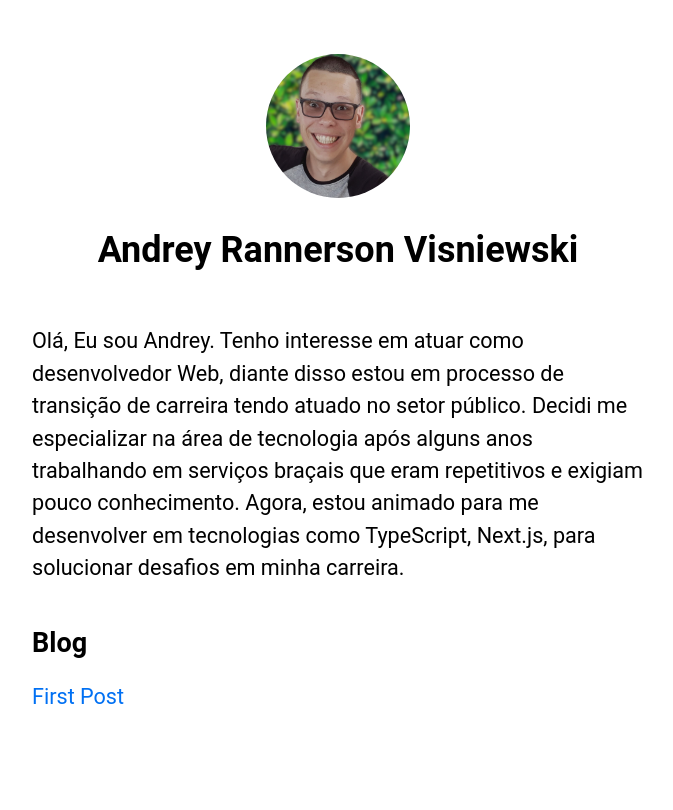
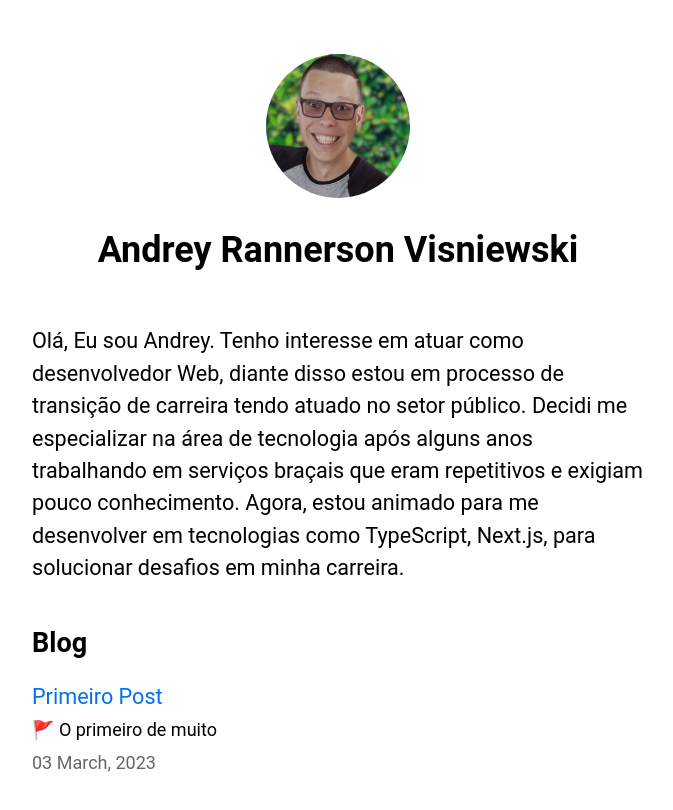
Before and after one commit to Andreyrvs/portfolio-blog, a Next.js app: page / in a window 1280 px wide. Shown: the top 810 px of the page, without its empty margins (302-975 px from the left). Built offline with nearby package versions, Linux system fonts and the light colour scheme.

Commit message:
feat: (App) - cada post tem um sumario que renderiza na pagina principal

```diff
--- a/src/pages/index.tsx
+++ b/src/pages/index.tsx
@@ -4,6 +4,7 @@ import utilStyles from '../styles/utils.module.css'
 import Link from 'next/link'
 import { GetStaticProps } from 'next'
 import { getSortedPostsData } from '../lib/posts'
+import Date from '../components/date'
 
 const presentation1 =
   'Olá, Eu sou Andrey. Tenho interesse em atuar como desenvolvedor Web, diante disso estou em processo de transição de carreira tendo atuado no setor público.'
@@ -18,8 +19,11 @@ export default function Home({
     date: string
     title: string
     id: string
+    summary: string
   }[]
 }) {
+  console.log(allPostsData);
+
   return (
     <Layout home>
       <Head>
@@ -33,10 +37,15 @@ export default function Home({
       <section className={`${utilStyles.headingMd} ${utilStyles.padding1px}`}>
         <h2 className={utilStyles.headingLg}>Blog</h2>
         <ul className={utilStyles.list}>
-          {allPostsData.map(({ id, date, title }) => (
+          {allPostsData.map(({ id, date, summary, title }) => (
             <li className={utilStyles.listItem} key={id}>
               <Link href={`/posts/${id}`}>{title}</Link>
               <br />
+              <small>{summary}</small>
+              <br />
+              <small className={utilStyles.lightText}>
+                <Date dateString={date} />
+              </small>
             </li>
           ))}
         </ul>
--- a/src/posts/first-post.md
+++ b/src/posts/first-post.md
@@ -1,6 +1,7 @@
 ---
-title: 'First Post'
+title: 'Primeiro Post'
 date: '2023-03-29'
+summary: '🚩 O primeiro de muito '
 ---
 
-O primeiro de muitos 🚩
+🚩 O primeiro de muitos,Esse blog foi criado usando o Tutorial do [Next.js](https://nextjs.org/learn/foundations/about-nextjs?utm_source=next-site&utm_medium=nav-cta&utm_campaign=next-website).
```
